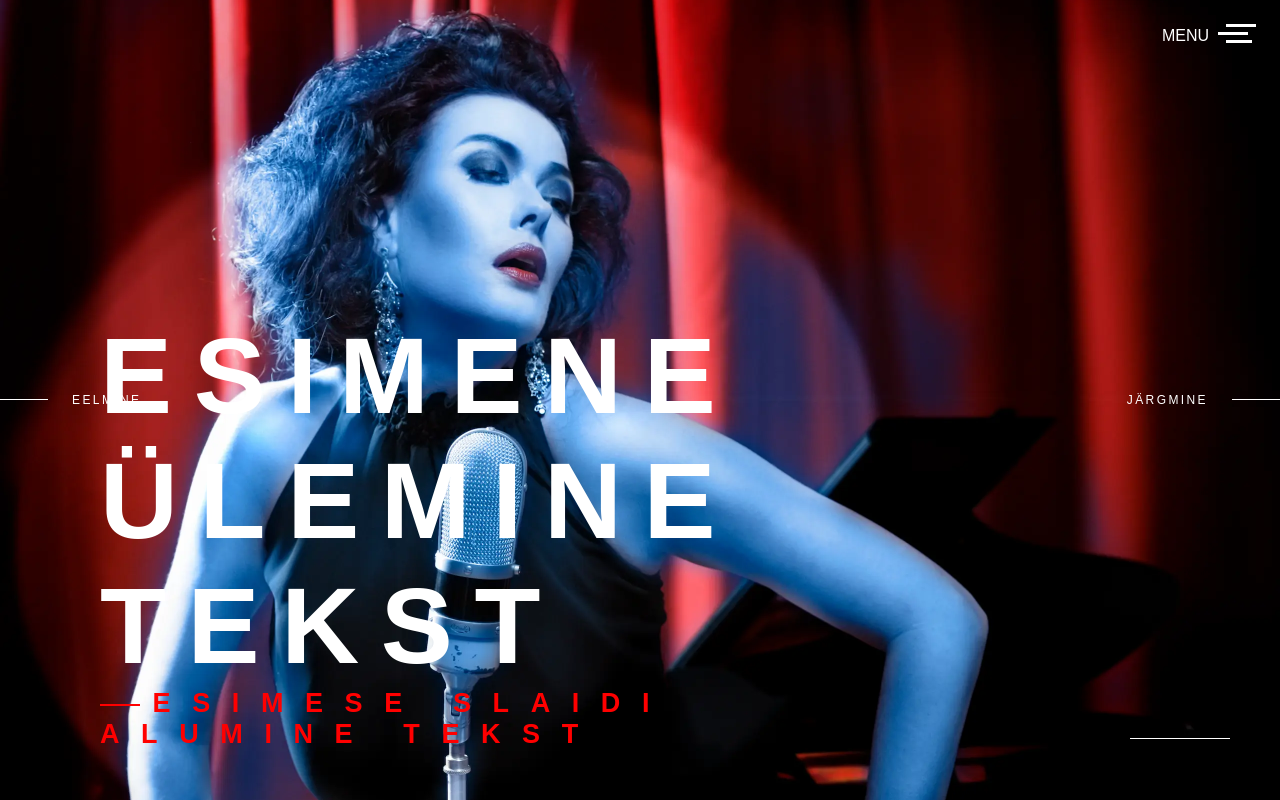
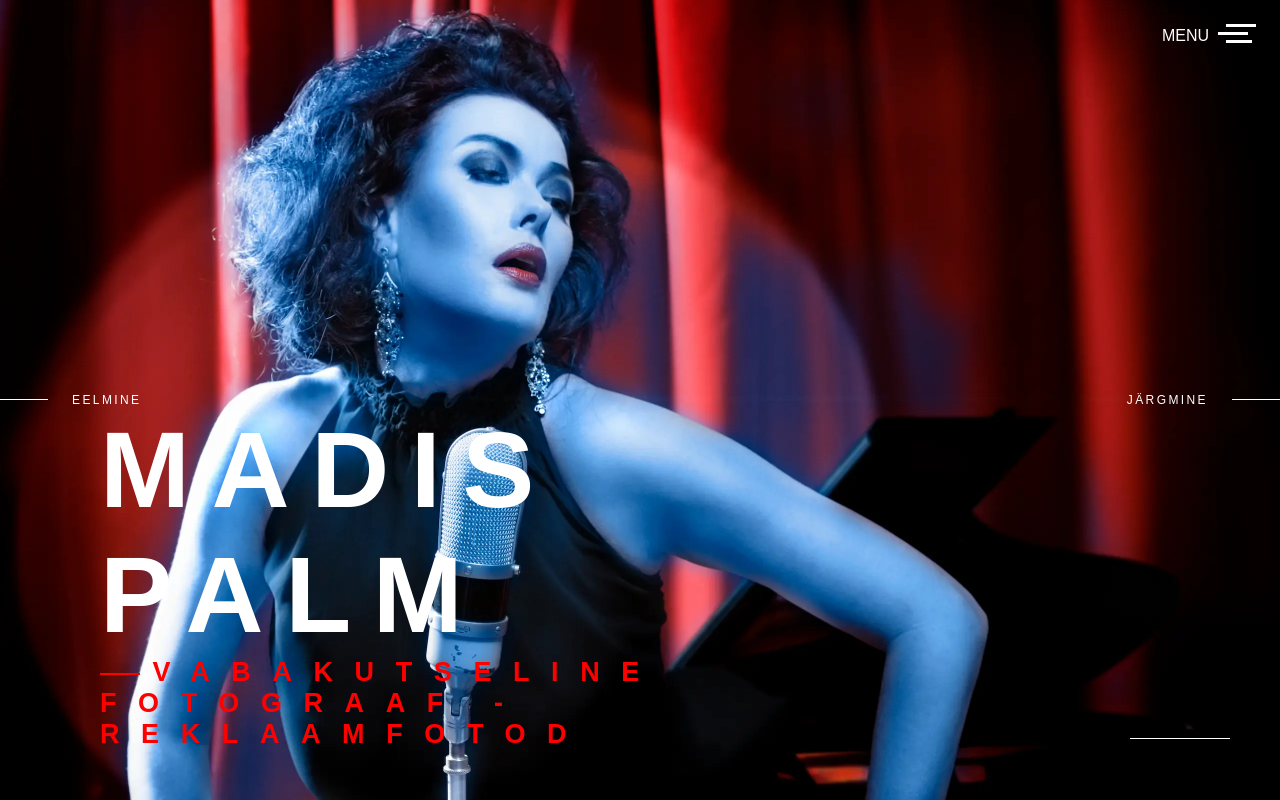
Before and after one commit to palmwebsite/photoFashion, a Next.js app: page / in a window 1280 px wide. Built offline with nearby package versions, Linux system fonts and the light colour scheme.

Commit message:
mainslideri tektide muudatused

```diff
--- a/src/app/components/mainSlider/conf.ts
+++ b/src/app/components/mainSlider/conf.ts
@@ -9,35 +9,35 @@ import { goToGalleryWithFilter, URLS } from "../menu/urls";
 const TEXTS: ISlideHref[] = [
   {
     // esimese slaidi tekstid ja link
-    h1: "Esimene ülemine tekst",
-    h2: "Esimese slaidi alumine tekst",
-    href: goToGalleryWithFilter("reklaam"),
+    h1: "madis palm",
+    h2: "vabakutseline fotograaf - reklaamfotod",
+    href: goToGalleryWithFilter("all"),
   },
   {
     // teise slaidi tekstid ja link
-    h1: "Teen kõike raha eest!",
-    h2: "Kae perrä",
+    h1: "madis palm",
+    h2: "portree- ja moefotod",
     href: URLS.about,
   },
   {
     // kolmanda slaidi tekstid ja link
-    h1: "Kassid ruulivad",
-    h2: "Ilus elu",
+    h1: "madis palm",
+    h2: "stuudiofotod ja fotod interjööris",
     href: URLS.gallery,
   },
   {
-    h1: "Neljas",
-    h2: "Kah neljas",
+    h1: "madis palm",
+    h2: "glamuuri ja ilupildid",
     href: URLS.about,
   },
   {
-    h1: "Viies",
-    h2: "Kah viies",
+    h1: "madis palm",
+    h2: "fotolavastused",
     href: URLS.about,
   },
   {
-    h1: "Kuues",
-    h2: "Kuuuuuuuuueeeees",
+    h1: "madis palm",
+    h2: "fotograafia alased koolitused",
     href: URLS.about,
   },
 ];
@@ -49,7 +49,7 @@ const _IMAGES_LANDSCAPE: IImageBase[] = [
     alt: "portreefoto näitlejast Merle Palmiste",
   },
   {
-    id: "brown",
+    id: "mashapruun",
 
     alt: "reklaamfoto kõrgmood disainer Ivo Nikkolo",
   },
```
Also changed, not shown: public/images/mashapruun.webp (added).
